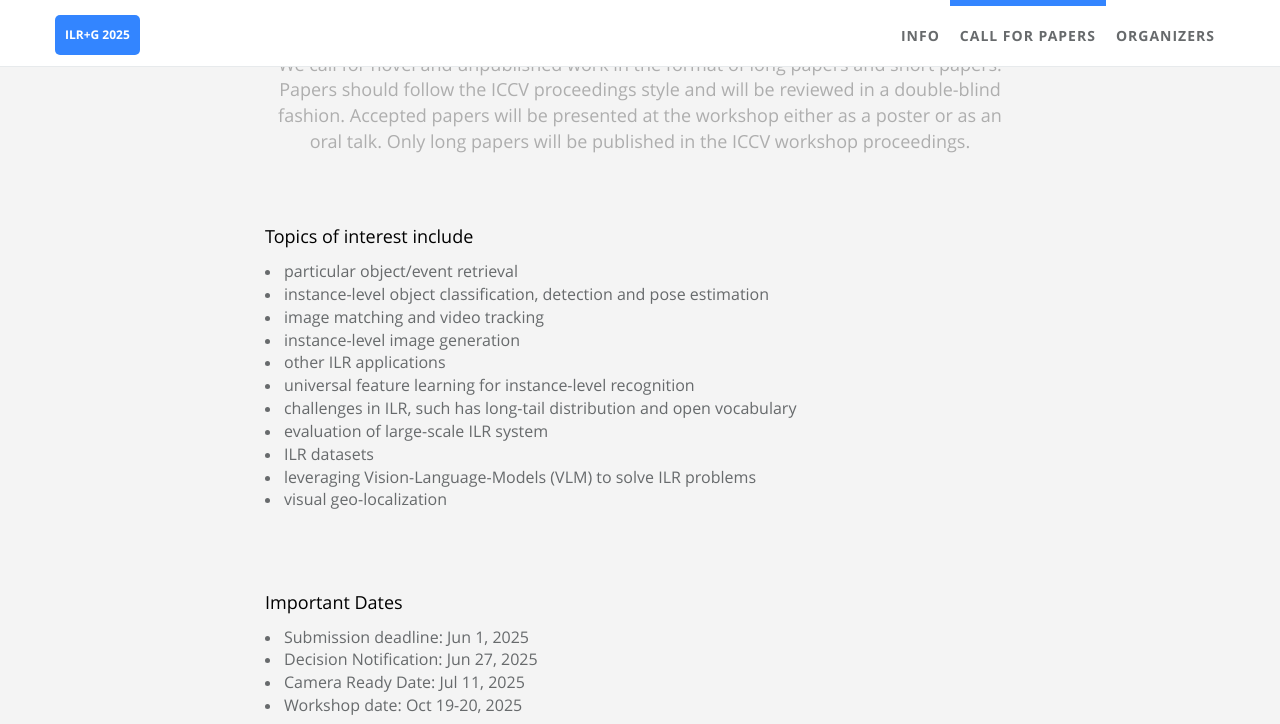
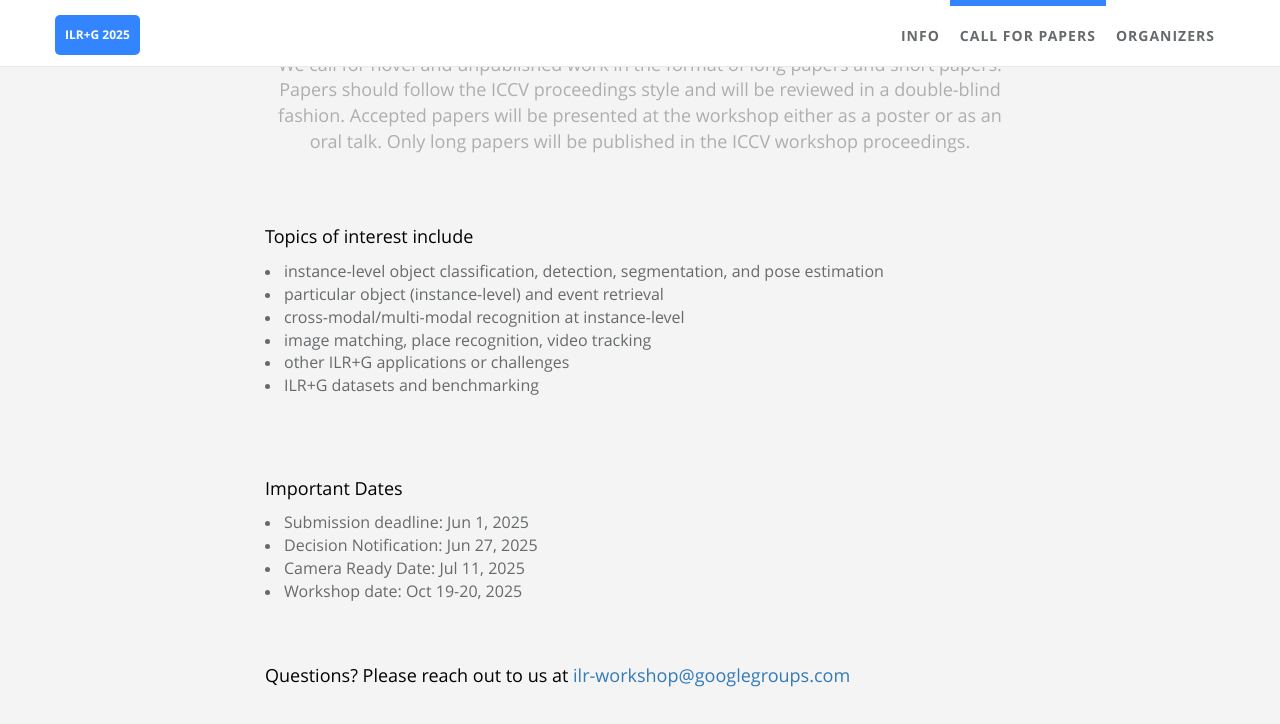
Before and after one commit to ilr-workshop/ICCVW2025, a Jekyll site: the page built from index.html, in a window 1280 px wide and 900 px high, scrolled down 1241 px, cut to the strip 0-724 px from the top of the window. Built offline with Jekyll 4.4.1, drawn with Linux system fonts in a browser that asks for light colours.

Commit message:
Update call_for_paper.html

```diff
--- a/_includes/sections/call_for_paper.html
+++ b/_includes/sections/call_for_paper.html
@@ -12,17 +12,12 @@
          </div>
          <div class="col-lg-8 col-lg-offset-2 m-t-lg m-b-lg wow zoomIn">
             <p><font size="4px" color="#000000"><span data-i18n="about_me.des">  Topics of interest include </span></font></p>
-            <li><font size="3px">particular object/event retrieval</font></li>
-            <li><font size="3px">instance-level object classification, detection and pose estimation</font></li>
-            <li><font size="3px">image matching and video tracking</font></li>
-            <li><font size="3px">instance-level image generation</font></li>
-            <li><font size="3px">other ILR applications</font></li>
-            <li><font size="3px">universal feature learning for instance-level recognition</font></li>
-            <li><font size="3px">challenges in ILR, such has long-tail distribution and open vocabulary</font></li>
-            <li><font size="3px">evaluation of large-scale ILR system</font></li>
-            <li><font size="3px">ILR datasets</font></li>
-            <li><font size="3px">leveraging Vision-Language-Models (VLM) to solve ILR problems</font></li>
-            <li><font size="3px">visual geo-localization</font></li> <br />
+            <li><font size="3px">instance-level object classification, detection, segmentation, and pose estimation</font></li>
+            <li><font size="3px">particular object (instance-level) and event retrieval</font></li>
+            <li><font size="3px">cross-modal/multi-modal recognition at instance-level</font></li>
+            <li><font size="3px">image matching, place recognition, video tracking</font></li>
+            <li><font size="3px">other ILR+G applications or challenges</font></li>
+            <li><font size="3px">ILR+G datasets and benchmarking</font></li> <br />
          </div>
          <div class="col-lg-8 col-lg-offset-2 m-t-lg m-b-lg wow zoomIn">
             <p><font size="4px" color="#000000"><span data-i18n="about_me.des">  Important Dates </span></font></p>
```
